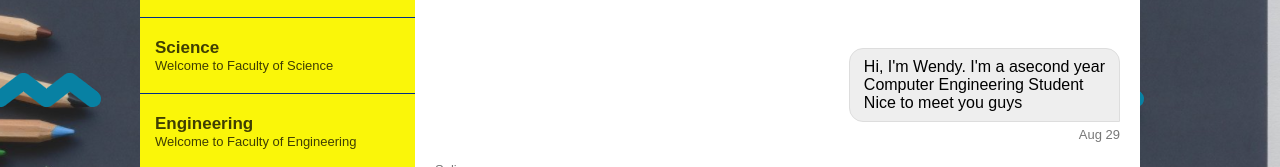
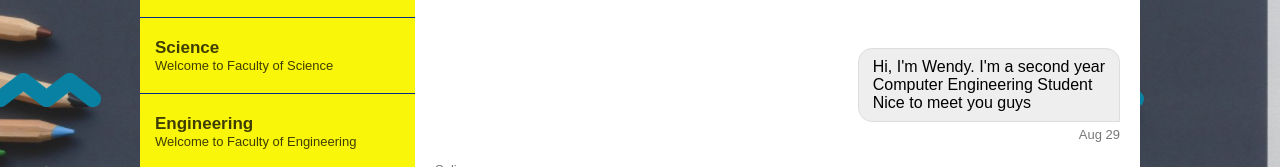
Before and after one commit to unswit/SYNCS-Virtual-Hackathon-2020, a plain HTML site: page SYNCS-Hachthon-2020/chat.html in a window 1280 px wide. Shown: the part 281-448 px from the top of the page. Drawn offline with Linux system fonts and the light colour scheme.

Commit message:
Update chat.html
change "a"

```diff
--- a/SYNCS-Hachthon-2020/chat.html
+++ b/SYNCS-Hachthon-2020/chat.html
@@ -99,7 +99,7 @@
                 <div class="message-row you-message">
                     <div class="message-text">
                         Hi, I'm Wendy.
-                        I'm a asecond year<br>Computer Engineering Student<br>
+                        I'm a second year<br>Computer Engineering Student<br>
                         Nice to meet you guys</div>
                     <div class="message-time">Aug 29</div>
                 </div>
```
